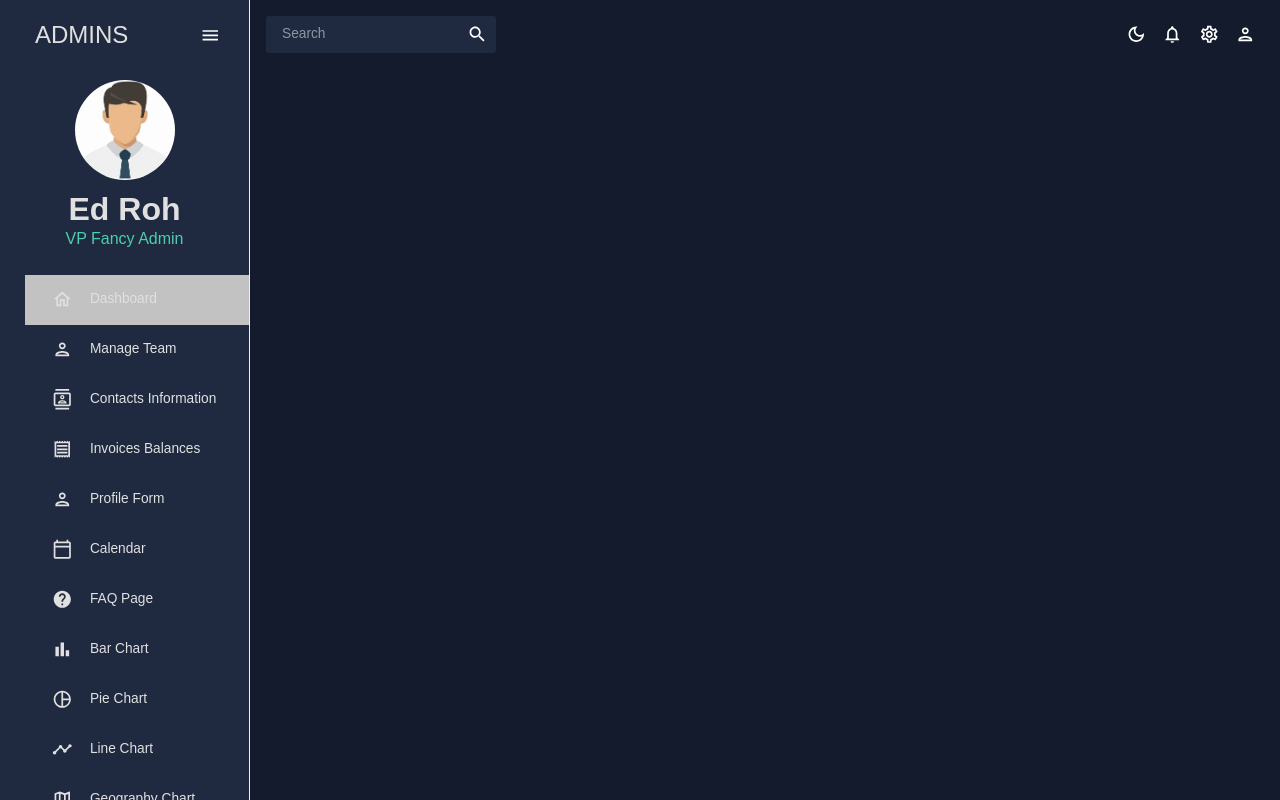
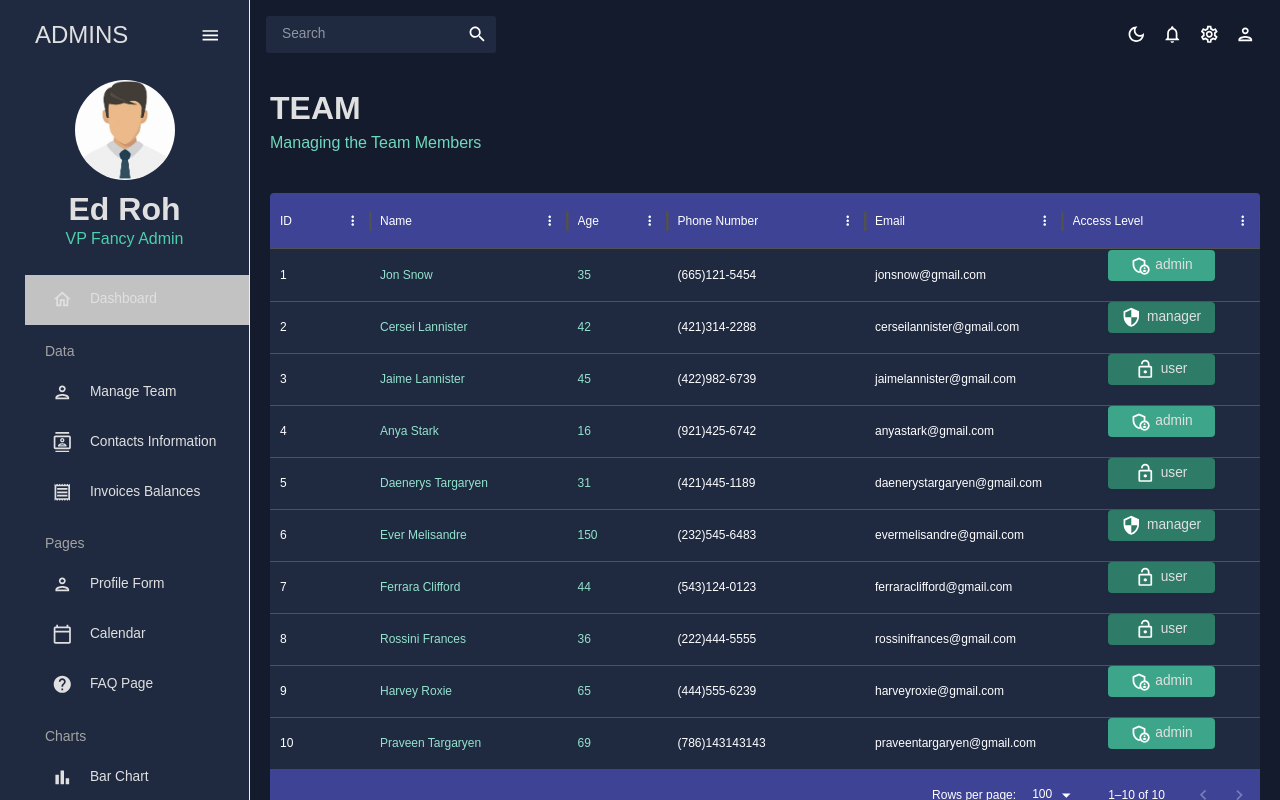
Before and after one commit to Raviteja079/react-admin-dashboard, a React (Create React App) app: page /team in a window 1280 px wide. Shown: the top 800 px of the page. Built offline with nearby package versions, Linux system fonts and the light colour scheme; the HTML template or start-up script is replaced by a standard one.

Commit message:
feat: implemented data grid for team, invoices and contacts pages

```diff
--- a/src/App.js
+++ b/src/App.js
@@ -1,35 +1,35 @@
-import {ColorModeContext, useMode} from './theme'
-import {CssBaseline, ThemeProvider} from '@mui/material'
-import {Routes, Route} from 'react-router-dom'
-import Topbar from './pages/global/Topbar'
-import Dashboard from './pages/dashboard'
-import SideBar from './pages/global/Sidebar'
-// import Team from './pages/team';
-// import Invoices from './pages/invoices';
+import { ColorModeContext, useMode } from "./theme";
+import { CssBaseline, ThemeProvider } from "@mui/material";
+import { Routes, Route } from "react-router-dom";
+import Topbar from "./pages/global/Topbar";
+import Dashboard from "./pages/dashboard";
+import SideBar from "./pages/global/Sidebar";
+import Team from "./pages/team";
+import Invoices from "./pages/invoices";
 // import Form from './pages/form';
-// import Contacts from './pages/contacts';
+import Contacts from "./pages/contacts";
 // import Bar from './pages/charts/Bar';
 // import Pie from './pages/charts/Pie';
 // import Line from './pages/charts/Line';
 // import FAQ from './pages/faq';
 // import Geography from './pages/geography';
 
-
 function App() {
-  const [theme, colorMode] = useMode()
+  const [theme, colorMode] = useMode();
   return (
     <ColorModeContext.Provider value={colorMode}>
       <ThemeProvider theme={theme}>
         <CssBaseline />
         <div className="app">
-              <SideBar/>
-              <main className='content'>
+          <SideBar />
+          <main className="content">
             <Topbar />
             <Routes>
-                  <Route path='/' element={<Dashboard />} />
-                  {/* <Route path='/team' element={<Team />} />
-                  <Route path='/invoices' element={<Invoices />} />
-                  <Route path='/contacts' element={<Contacts />} />
+              <Route path="/" element={<Dashboard />} />
+              <Route path="/team" element={<Team />} />
+              <Route path="/contacts" element={<Contacts />} />
+              <Route path="/invoices" element={<Invoices />} />
+              {/*
                   <Route path='/form' element={<Form />} />
                   <Route path='/bar' element={<Bar />} />
                   <Route path='/pie' element={<Pie />} />
@@ -41,7 +41,8 @@
           </main>
         </div>
       </ThemeProvider>
-    </ColorModeContext.Provider>);
+    </ColorModeContext.Provider>
+  );
 }
 
 export default App;
--- /dev/null
+++ b/src/components/Header.jsx
@@ -0,0 +1,25 @@
+import { Typography, Box, useTheme } from "@mui/material";
+import { tokens } from "../theme";
+
+const Header = ({ title, subtitle }) => {
+  const theme = useTheme();
+  const colors = tokens(theme.palette.mode);
+  return (
+    <Box mb="30px">
+      <Typography
+        variant="h2"
+        color={colors.grey[100]}
+        fontWeight="bold"
+        sx={{ mb: "5px" }}
+      >
+        {title}
+      </Typography>
+
+      <Typography variant="h5"
+        color={colors.greenAccent[400]}
+      >{subtitle}</Typography>
+    </Box>
+  );
+};
+
+export default Header;
--- a/src/data/mockData.js
+++ b/src/data/mockData.js
@@ -72,6 +72,15 @@
     age: 65,
     phone: "(444)555-6239",
     access: "admin",
+  },
+  {
+    id: 10,
+    name: "Praveen Targaryen",
+    email: "praveentargaryen@gmail.com",
+    age: 69,
+    phone: "(786)143143143",
+    date: "03/21/2022",
+    access: "admin"
   },
 ];
 
@@ -226,8 +235,8 @@
   },
   {
     id: 4,
-    name: "Anya Stark",
-    email: "anyastark@gmail.com",
+    name: "Arya Stark",
+    email: "aryastark@gmail.com",
     cost: "80.55",
     phone: "(921)425-6742",
     date: "03/21/2022",
--- /dev/null
+++ b/src/pages/contacts/index.jsx
@@ -0,0 +1,101 @@
+import { tokens } from "../../theme";
+import { Box, Typography, useTheme } from "@mui/material";
+import { mockDataContacts } from "../../data/mockData";
+import Header from "../../components/Header";
+import AdminPanelSettingsOutlinedIcon from "@mui/icons-material/AdminPanelSettingsOutlined";
+import SecurityOutlinedIcon from "@mui/icons-material/SecurityOutlined";
+import LockOpenOutlinedIcon from "@mui/icons-material/LockOpenOutlined";
+import { DataGrid, GridToolbar } from "@mui/x-data-grid";
+
+const Contacts = () => {
+  const theme = useTheme();
+  const colors = tokens(theme.palette.mode);
+
+  const columns = [
+    {
+      field: "id",
+      headerName: "ID",
+      flex: 0.5
+    },
+    {
+        field: "registrarId", headerName: "Registrar ID"
+    },
+    {
+      field: "name",
+      headerName: "Name",
+      flex: 1,
+      cellClassName: "name-column--cell",
+    },
+    {
+      field: "age",
+      headerName: "Age",
+      type: "number",
+      headerAlign: "left",
+      align: "left",
+      cellClassName: "name-column--cell",
+    },
+    {
+      field: "phone",
+      headerName: "Phone Number",
+      flex: 1,
+    },
+    {
+      field: "email",
+      headerName: "Email",
+      flex: 1,
+    },
+    {
+        field: "address",
+        headerName: "Address",
+        flex: 1,
+      },
+      {
+        field: "city",
+        headerName: "City",
+        flex: 1,
+      },
+      {
+        field: "zipCode",
+        headerName: "ZipCode",
+        flex: 1,
+      },
+  ];
+
+  return (
+    <Box m="20px">
+      <Header title="CONTACTS" subtitle="List of Contacts for Future Reference" />
+      <Box
+      m="40px 0 0 0"
+      sx={{
+        "& .MuiDataGrid-root": {
+            border: "none"
+        },
+        "& .MuiDataGrid-cell": {
+            borderBottom: "none"
+        },
+        "& .name-column--cell": {
+            color: colors.greenAccent[300]
+        },
+        "& .MuiDataGrid-columnHeader": {
+            backgroundColor: colors.blueAccent[700],
+            borderBottom: "none"
+        },
+        "& .MuiDataGrid-virtualScroller": {
+            backgroundColor: colors.primary[400]
+        },
+        "& .MuiDataGrid-footerContainer":{
+            borderTop: "none",
+            backgroundColor: colors.blueAccent[700]
+        },
+        "& .MuiDataGrid-toolbarContainer .MuiButton-text": {
+            color: `${colors.grey[100]} !important`
+        },
+      }}
+      >
+        <DataGrid rows={mockDataContacts} columns={columns} slots={{toolbar: GridToolbar}} />
+      </Box>
+    </Box>
+  );
+};
+
+export default Contacts;
--- a/src/pages/global/Sidebar.jsx
+++ b/src/pages/global/Sidebar.jsx
@@ -23,15 +23,17 @@
   const theme = useTheme();
   const colors = tokens(theme.palette.mode);
   return (
+    <Link to={to} style={{ textDecoration: 'none', color: 'inherit' }}>
       <MenuItem
         active={selected === title}
         style={{ color: colors.grey[100] }}
-      onClick={() => setSelected(title)}
+        onClick={() => {
+          setSelected(title)}}
         icon={icon}
       >
         <Typography>{title}</Typography>
-      <Link to={to} />
       </MenuItem>
+    </Link>
   );
 };
 
@@ -128,6 +130,11 @@
               selected={selected}
               setSelected={setSelected}
             />
+            <Typography
+              variant="h6"
+              color={colors.grey[300]}
+              sx={{ m: "15px 0px 5px 20px" }}
+            >Data</Typography>
             <Item
               title="Manage Team"
               to="/team"
@@ -149,6 +156,11 @@
               selected={selected}
               setSelected={setSelected}
             />
+            <Typography
+              variant="h6"
+              color={colors.grey[300]}
+              sx={{ m: "15px 0px 5px 20px" }}
+            >Pages</Typography>
             <Item
               title="Profile Form"
               to="/form"
@@ -170,6 +182,11 @@
               selected={selected}
               setSelected={setSelected}
             />
+            <Typography
+              variant="h6"
+              color={colors.grey[300]}
+              sx={{ m: "15px 0px 5px 20px" }}
+            >Charts</Typography>
             <Item
               title="Bar Chart"
               to="/bar"
--- /dev/null
+++ b/src/pages/invoices/index.jsx
@@ -0,0 +1,93 @@
+import { tokens } from "../../theme";
+import { Box, Typography, useTheme } from "@mui/material";
+import { mockDataInvoices } from "../../data/mockData";
+import Header from "../../components/Header";
+import AdminPanelSettingsOutlinedIcon from "@mui/icons-material/AdminPanelSettingsOutlined";
+import SecurityOutlinedIcon from "@mui/icons-material/SecurityOutlined";
+import LockOpenOutlinedIcon from "@mui/icons-material/LockOpenOutlined";
+import { DataGrid,GridToolbar } from "@mui/x-data-grid";
+
+const Invoices = () => {
+  const theme = useTheme();
+  const colors = tokens(theme.palette.mode);
+
+  const columns = [
+    {
+      field: "id",
+      headerName: "ID",
+    },
+    {
+      field: "name",
+      headerName: "Name",
+      flex: 1,
+      cellClassName: "name-column--cell",
+    },
+    {
+      field: "phone",
+      headerName: "Phone Number",
+      flex: 1,
+    },
+
+    {
+      field: "email",
+      headerName: "Email",
+      flex: 1,
+    },
+    {
+        field: "cost",
+        headerName: "Cost",
+        flex: 1,
+        renderCell: (params) => (
+            <Typography color={colors.greenAccent[500]}>
+                ${params.row.cost}
+            </Typography>
+        )
+      },
+    {
+        field: "date",
+        headerName: "AddDateress",
+        flex: 1,
+      },
+  ];
+
+  return (
+    <Box m="20px">
+      <Header title="INVOICES" subtitle="List of Invoice Balances" />
+      <Box
+      m="40px 0 0 0"
+      sx={{
+        "& .MuiDataGrid-root": {
+            border: "none"
+        },
+        "& .MuiDataGrid-cell": {
+            borderBottom: "none"
+        },
+        "& .name-column--cell": {
+            color: colors.greenAccent[300]
+        },
+        "& .MuiDataGrid-columnHeader": {
+            backgroundColor: colors.blueAccent[700],
+            borderBottom: "none"
+        },
+        "& .MuiDataGrid-virtualScroller": {
+            backgroundColor: colors.primary[400]
+        },
+        "& .MuiDataGrid-footerContainer":{
+            borderTop: "none",
+            backgroundColor: colors.blueAccent[700]
+        },
+        "& .MuiCheckbox-root": {
+            color: `${colors.greenAccent[200]} !important`
+        },
+        "& .MuiDataGrid-toolbarContainer .MuiButton-text": {
+            color: `${colors.grey[100]} !important`
+        },
+      }}
+      >
+        <DataGrid checkboxSelection rows={mockDataInvoices} columns={columns} slots={{toolbar: GridToolbar}} />
+      </Box>
+    </Box>
+  );
+};
+
+export default Invoices;
--- /dev/null
+++ b/src/pages/team/index.jsx
@@ -0,0 +1,108 @@
+import { tokens } from "../../theme";
+import { Box, Typography, useTheme } from "@mui/material";
+import { mockDataTeam } from "../../data/mockData";
+import Header from "../../components/Header";
+import AdminPanelSettingsOutlinedIcon from "@mui/icons-material/AdminPanelSettingsOutlined";
+import SecurityOutlinedIcon from "@mui/icons-material/SecurityOutlined";
+import LockOpenOutlinedIcon from "@mui/icons-material/LockOpenOutlined";
+import { DataGrid } from "@mui/x-data-grid";
+
+const Team = () => {
+  const theme = useTheme();
+  const colors = tokens(theme.palette.mode);
+
+  const columns = [
+    {
+      field: "id",
+      headerName: "ID",
+    },
+    {
+      field: "name",
+      headerName: "Name",
+      flex: 1,
+      cellClassName: "name-column--cell",
+    },
+    {
+      field: "age",
+      headerName: "Age",
+      type: "number",
+      headerAlign: "left",
+      align: "left",
+      cellClassName: "name-column--cell",
+    },
+    {
+      field: "phone",
+      headerName: "Phone Number",
+      flex: 1,
+    },
+    {
+      field: "email",
+      headerName: "Email",
+      flex: 1,
+    },
+    {
+      field: "access",
+      headerName: "Access Level",
+      flex: 1,
+      renderCell: ({ row: { access } }) => {
+        return (
+          <Box
+            width="60%"
+            m="0 auto"
+            p="5px"
+            display="flex"
+            justifyContent="center"
+            backgroundColor={
+              access === "admin"
+                ? colors.greenAccent[600]
+                : colors.greenAccent[700]
+            }
+            borderRadius="4px"
+          >
+            {access === "admin" && <AdminPanelSettingsOutlinedIcon />}
+            {access === "manager" && <SecurityOutlinedIcon />}
+            {access === "user" && <LockOpenOutlinedIcon />}
+            <Typography color={colors.grey[100]} sx={{ ml: "5px" }}>
+              {access}
+            </Typography>
+          </Box>
+        );
+      },
+    },
+  ];
+
+  return (
+    <Box m="20px">
+      <Header title="TEAM" subtitle="Managing the Team Members" />
+      <Box
+      m="40px 0 0 0"
+      sx={{
+        "& .MuiDataGrid-root": {
+            border: "none"
+        },
+        "& .MuiDataGrid-cell": {
+            borderBottom: "none"
+        },
+        "& .name-column--cell": {
+            color: colors.greenAccent[300]
+        },
+        "& .MuiDataGrid-columnHeader": {
+            backgroundColor: colors.blueAccent[700],
+            borderBottom: "none"
+        },
+        "& .MuiDataGrid-virtualScroller": {
+            backgroundColor: colors.primary[400]
+        },
+        "& .MuiDataGrid-footerContainer":{
+            borderTop: "none",
+            backgroundColor: colors.blueAccent[700]
+        }
+      }}
+      >
+        <DataGrid rows={mockDataTeam} columns={columns} />
+      </Box>
+    </Box>
+  );
+};
+
+export default Team;
```
Also changed, not shown: src/pages/dashboard/index.js (+10 -3 lines). Lines whose indentation alone changed are shown as unchanged.
